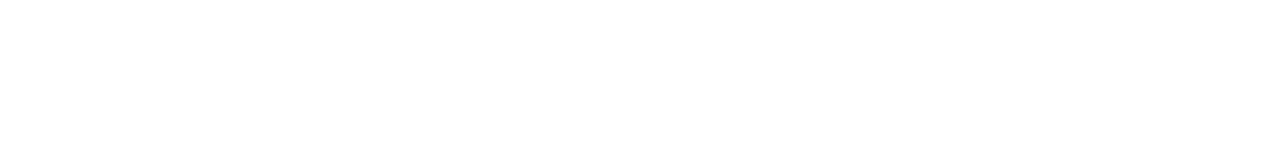
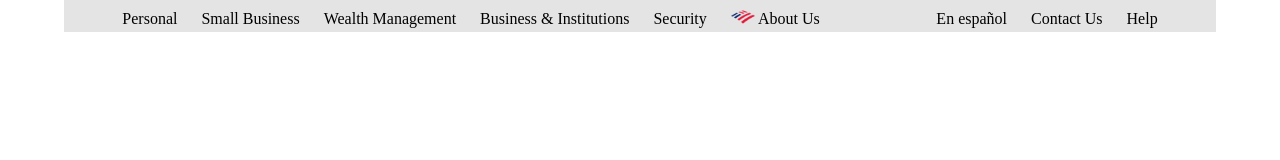
Before and after one commit to sgaona21/BofA-Mockup, a plain HTML site: page index.html in a window 1280 px wide. Drawn offline with Linux system fonts and the light colour scheme.

Commit message:
primary nav bar

```diff
--- a/index.html
+++ b/index.html
@@ -4,12 +4,28 @@
     <meta charset="UTF-8">
     <meta http-equiv="X-UA-Compatible" content="IE=edge">
     <meta name="viewport" content="width=device-width, initial-scale=1.0">
-    <title>Bank of America - Banking, Credit Cards, Loans and Merril Investing</title>
-    <link rel="icon" type="image/x-icon" href="images/bofa-favicon.png">
+    <link rel="stylesheet" href="styles.css">
+    <title>Bank of America - Banking, Credit Cards, Loans and Merrill Investing</title>
+    <link rel="icon" href="images/bofa-favicon.png">
 </head>
 <body>
-    <main>
+    <header>
+        <div class="primary-nav">
+            <ul class="primary-nav-left">
+                <li>Personal</li>
+                <li>Small Business</li>
+                <li>Wealth Management</li>
+                <li>Business & Institutions</li>
+                <li>Security</li>
+                <li> <img id="bofa-32" src="images/bofa-logo-32px.png" alt="bank of america logo" width="24" height="24"> About Us</li>
+            </ul>
+            <ul class="primary-nav-right">
+                <li>En español</li>
+                <li>Contact Us</li>
+                <li>Help</li>
+            </ul>
+        </div>
+    </header>
 
-    </main>
 </body>
 </html>
--- a/styles.css
+++ b/styles.css
@@ -4,3 +4,36 @@
     margin: 0;
     list-style: none;
 }
+
+.primary-nav {
+    display: flex;
+    justify-content: space-around;
+    background-color: rgb(228, 228, 228);
+    width: 90%;
+    margin: auto;
+}
+
+.primary-nav-left {
+    display: flex;
+    justify-content: space-around;
+    align-items: flex-end;
+}
+
+.primary-nav-left li {
+    padding: 0 .75rem .25rem .75rem;
+}
+
+.primary-nav-right {
+    display: flex;
+    justify-content: space-around;
+    align-items: flex-end;
+}
+
+.primary-nav-right li {
+    padding: 0 .75rem .25rem .75rem;
+}
+
+#bofa-32 {
+    position: relative;
+    top: 5px;
+}
```
Also changed, not shown: images/bofa-logo-32px.png (added).
